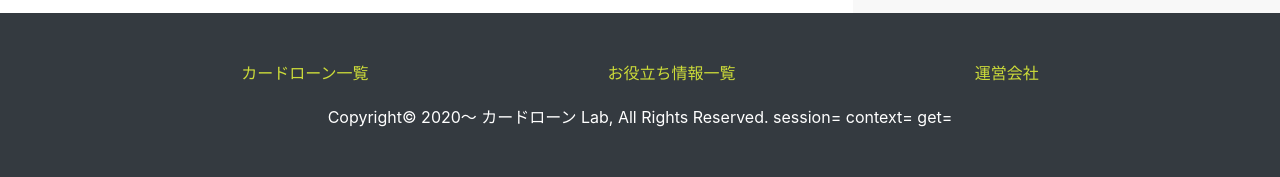
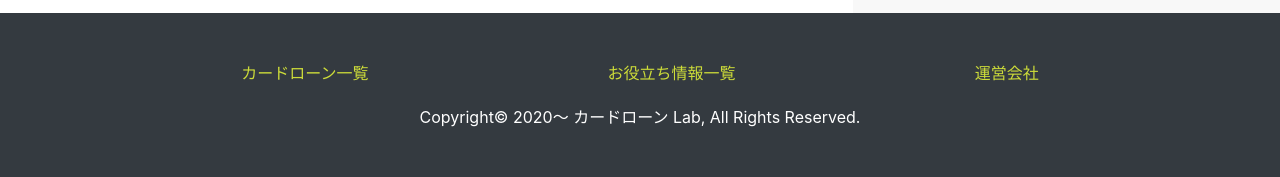
Before and after one commit to yhagino/loan4_lab, a Django app: template templates/lab/company.html in a window 1280 px wide. Shown: the part 1973-2150 px from the top of the page. Run offline with Django 3.2, Linux system fonts and the light colour scheme; the template is opened without the code that fills it, so the values that code supplies are empty; some libraries are stand-ins or nearby versions.

Commit message:
chore: remove some param

```diff
--- a/templates/lab/base.html
+++ b/templates/lab/base.html
@@ -62,7 +62,7 @@
         <a href="{% url 'lab:article' %}">お役立ち情報一覧</a>
         <a href="{% url 'lab:company' %}">運営会社</a>
       </div>
-      Copyright&copy; 2020〜 カードローン Lab, All Rights Reserved. session={{ request.session.adid }} context={{ adid }} get={{ request.GET.adid }}</footer>
+      Copyright&copy; 2020〜 カードローン Lab, All Rights Reserved. </footer>
     <!-- Optional JavaScript -->
     <!-- jQuery first, then Popper.js, then Bootstrap JS -->
     <script src="https://code.jquery.com/jquery-3.2.1.slim.min.js" integrity="sha384-KJ3o2DKtIkvYIK3UENzmM7KCkRr/rE9/Qpg6aAZGJwFDMVNA/GpGFF93hXpG5KkN" crossorigin="anonymous"></script>
```
